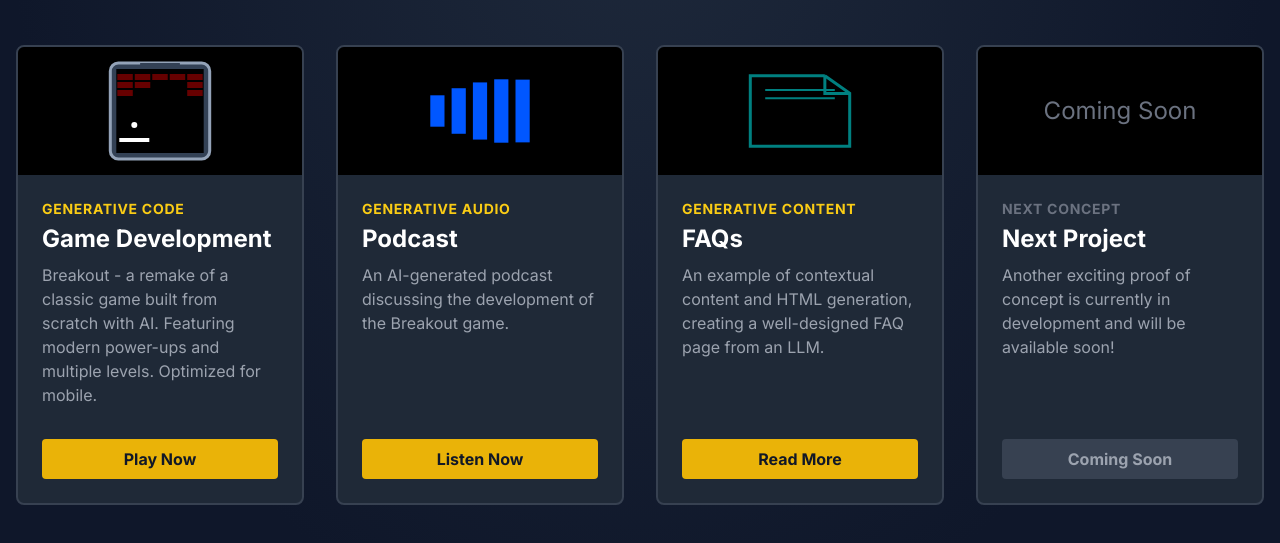
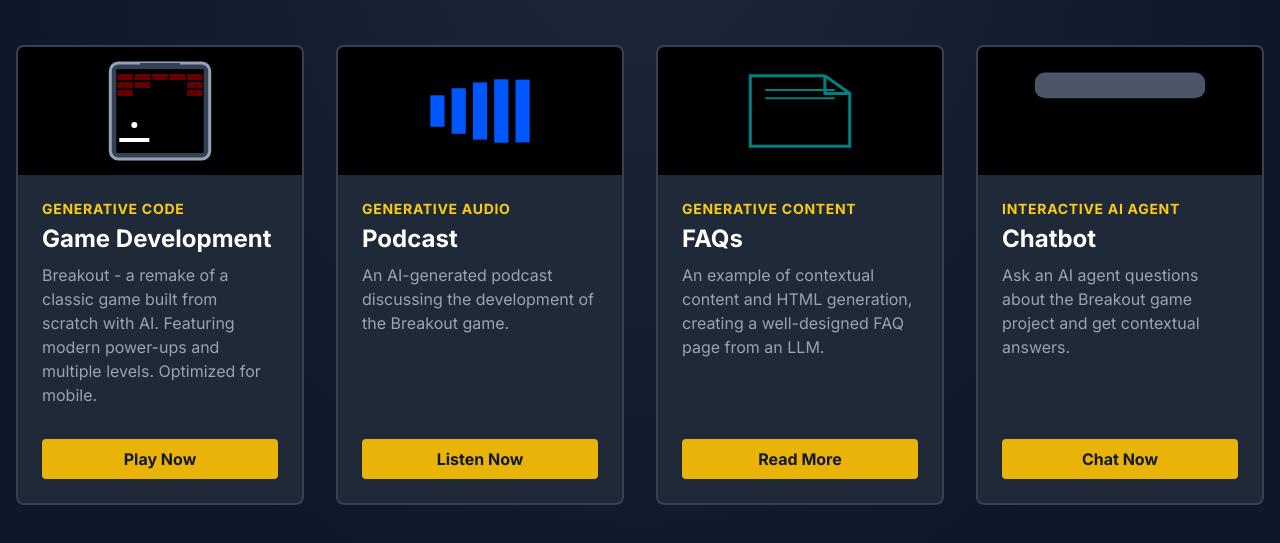
Before and after one commit to FamilyAccount2025/breakout, a plain HTML site: page index.html in a window 1280 px wide. Shown: the part 135-678 px from the top of the page. Drawn offline with nearby package versions, Linux system fonts and the light colour scheme.

Commit message:
index.html

```diff
--- a/index.html
+++ b/index.html
@@ -123,20 +123,20 @@
                     </div>
                 </div>
 
-                <!-- Card 4: Coming Soon -->
-                <div class="game-card bg-gray-800 rounded-lg overflow-hidden border-2 border-gray-700 flex flex-col fade-in opacity-50" style="--delay: 0.4s;">
-                    <div class="w-full h-32 bg-black relative flex items-center justify-center">
-                        <p class="text-gray-500 text-2xl">Coming Soon</p>
+                <!-- Card 4: AI Agent -->
+                <div class="game-card bg-gray-800 rounded-lg overflow-hidden border-2 border-gray-700 flex flex-col fade-in" style="--delay: 0.4s;">
+                    <div class="w-full h-32 bg-black relative">
+                        <canvas class="w-full h-full" data-preview="chatbot"></canvas>
                     </div>
                     <div class="p-6 flex flex-col flex-grow">
                         <div class="flex-grow">
-                            <p class="text-sm font-semibold text-gray-500 uppercase tracking-wider mb-1">Next Concept</p>
-                            <h2 class="text-2xl font-bold mb-2">Next Project</h2>
-                            <p class="text-gray-400 mb-4">Another exciting proof of concept is currently in development and will be available soon!</p>
+                            <p class="text-sm font-semibold text-yellow-400 uppercase tracking-wider mb-1">Interactive AI Agent</p>
+                            <h2 class="text-2xl font-bold mb-2">Chatbot</h2>
+                            <p class="text-gray-400 mb-4">Ask an AI agent questions about the Breakout game project and get contextual answers.</p>
                         </div>
-                        <button class="inline-block bg-gray-700 text-gray-400 font-bold py-2 px-4 rounded w-full text-center cursor-not-allowed mt-4">
-                            Coming Soon
-                        </button>
+                        <a href="/chatbot.html" class="inline-block bg-yellow-500 hover:bg-yellow-400 text-gray-900 font-bold py-2 px-4 rounded w-full text-center mt-4 transition-colors">
+                            Chat Now
+                        </a>
                     </div>
                 </div>
 
@@ -195,6 +195,7 @@
                         case 'breakout': animateBreakout(ctx, canvas); break;
                         case 'podcast': animatePodcast(ctx, canvas); break;
                         case 'faq': animateFaq(ctx, canvas); break;
+                        case 'chatbot': animateChatbot(ctx, canvas); break;
                     }
                 };
 
@@ -238,7 +239,7 @@
                         ball = { x: 50, y: 40, dx: 1, dy: 1, radius: 3 };
                     }
 
-                    if (now - resetTime > 10000) { // 10 seconds
+                    if (now - resetTime > 10000) {
                         resetTime = 0;
                     }
 
@@ -360,6 +361,42 @@
 
                     animationFrameId = requestAnimationFrame((ts) => animateFaq(ctx, canvas, ts));
                 }
+
+                let bubbleY = 0;
+                let bubbleTime = 0;
+                function animateChatbot(ctx, canvas, timestamp) {
+                    if (!bubbleTime) bubbleTime = timestamp;
+                    const elapsed = timestamp - bubbleTime;
+
+                    ctx.clearRect(0, 0, canvas.width, canvas.height);
+
+                    const bubbleWidth = canvas.width * 0.6;
+                    const bubbleHeight = canvas.height * 0.2;
+                    const bubbleX = (canvas.width - bubbleWidth) / 2;
+
+                    // Animate bubbles appearing
+                    if (elapsed < 2000) { // First bubble
+                        ctx.fillStyle = '#4A5568';
+                        ctx.beginPath();
+                        ctx.roundRect(bubbleX, canvas.height * 0.2, bubbleWidth, bubbleHeight, 10);
+                        ctx.fill();
+                    }
+                    if (elapsed > 2000 && elapsed < 4000) { // Second bubble
+                        ctx.fillStyle = '#4A5568';
+                        ctx.beginPath();
+                        ctx.roundRect(bubbleX, canvas.height * 0.2, bubbleWidth, bubbleHeight, 10);
+                        ctx.fill();
+                        ctx.fillStyle = '#FBBF24';
+                        ctx.beginPath();
+                        ctx.roundRect(bubbleX, canvas.height * 0.5, bubbleWidth, bubbleHeight, 10);
+                        ctx.fill();
+                    }
+                    if (elapsed > 4000) { // Reset
+                        bubbleTime = timestamp;
+                    }
+
+                    animationFrameId = requestAnimationFrame((ts) => animateChatbot(ctx, canvas, ts));
+                }
             });
 
             // --- Podcast Modal Functionality ---
```
